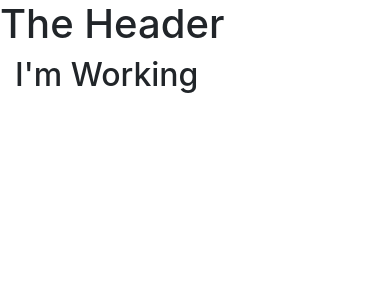
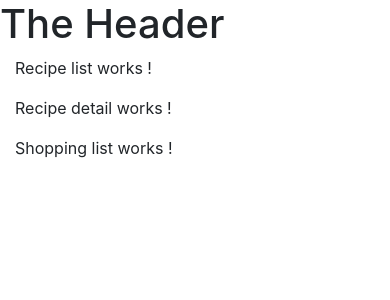
Before and after one commit to shivakoduri/angulartest, an Angular app: page / in a window 390 px wide. Shown: the top 300 px of the page. Built offline with nearby package versions, Linux system fonts and the light colour scheme.

Commit message:
Example App  - Adding components inside other components

```diff
--- a/src/app/app.component.html
+++ b/src/app/app.component.html
@@ -2,7 +2,8 @@
 <div class="container">
   <div class="row">
     <div class="col-md-12">
-      <h2>I'm Working</h2>
+      <app-recipes></app-recipes>
+      <app-shopping-list></app-shopping-list>
     </div>
   </div>
 </div>
--- a/src/app/recipes/recipe-detail/recipe-detail.component.html
+++ b/src/app/recipes/recipe-detail/recipe-detail.component.html
@@ -0,0 +1,3 @@
+<p>
+  Recipe detail works !
+</p>
--- a/src/app/recipes/recipe-list/recipe-list.component.html
+++ b/src/app/recipes/recipe-list/recipe-list.component.html
@@ -0,0 +1,3 @@
+<p>
+  Recipe list works !
+</p>
--- a/src/app/recipes/recipes.component.html
+++ b/src/app/recipes/recipes.component.html
@@ -0,0 +1,8 @@
+<div class="row">
+  <div class="col-md-5">
+    <app-recipe-list></app-recipe-list>
+  </div>
+  <div class="col-md-7">
+    <app-recipe-detail></app-recipe-detail>
+  </div>
+</div>
--- a/src/app/shopping-list/shopping-edit/shopping-edit.component.html
+++ b/src/app/shopping-list/shopping-edit/shopping-edit.component.html
@@ -0,0 +1,3 @@
+<p>
+  Shopping edit works !
+</p>
--- a/src/app/shopping-list/shopping-list.component.html
+++ b/src/app/shopping-list/shopping-list.component.html
@@ -0,0 +1,3 @@
+<p>
+  Shopping list works !
+</p>
```
